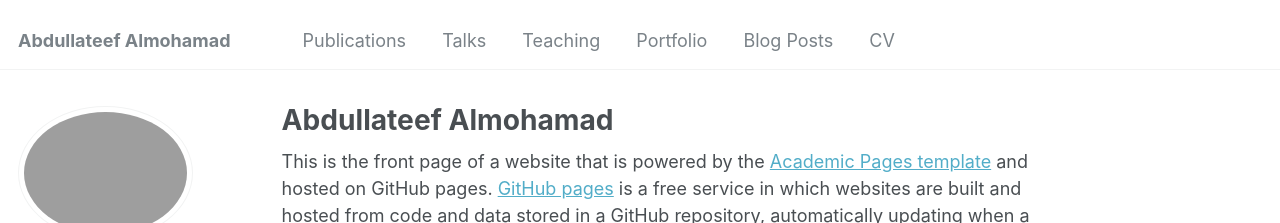
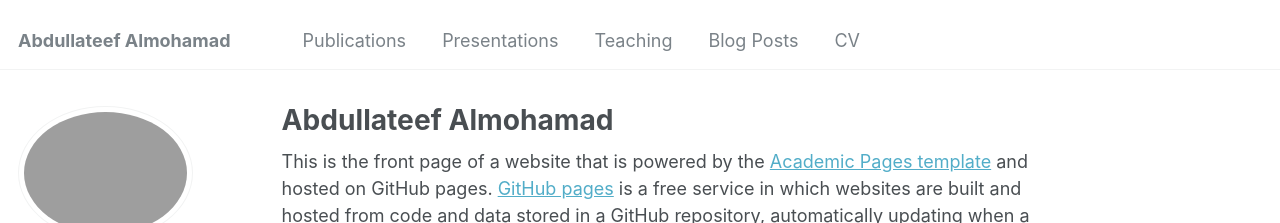
Before and after one commit to AbdullateefAlmohamad/AbdullateefAlmohamad, a Jekyll site: the page built from _pages/about.md, in a window 1280 px wide. Shown: the top 223 px of the page. Built offline with Jekyll 4.4.1, drawn with Linux system fonts in a browser that asks for light colours; some web fonts are replaced.

Commit message:
Update navigation.yml

```diff
--- a/_data/navigation.yml
+++ b/_data/navigation.yml
@@ -8,14 +8,14 @@ main:
   - title: "Publications"
     url: /publications/
 
-  - title: "Talks"
+  - title: "Presentations"
     url: /talks/
 
   - title: "Teaching"
     url: /teaching/
 
-  - title: "Portfolio"
-    url: /portfolio/
+  # - title: "Portfolio"
+  #   url: /portfolio/
 
   - title: "Blog Posts"
     url: /year-archive/
```
